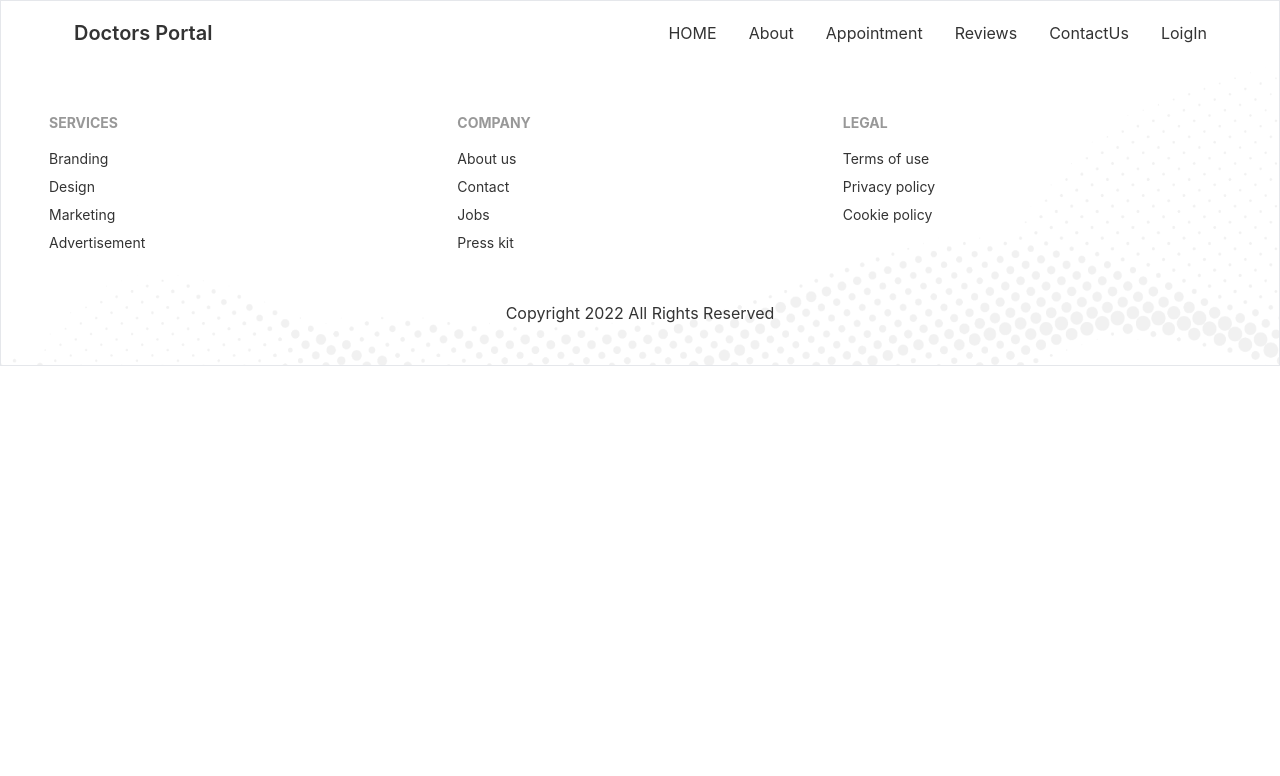
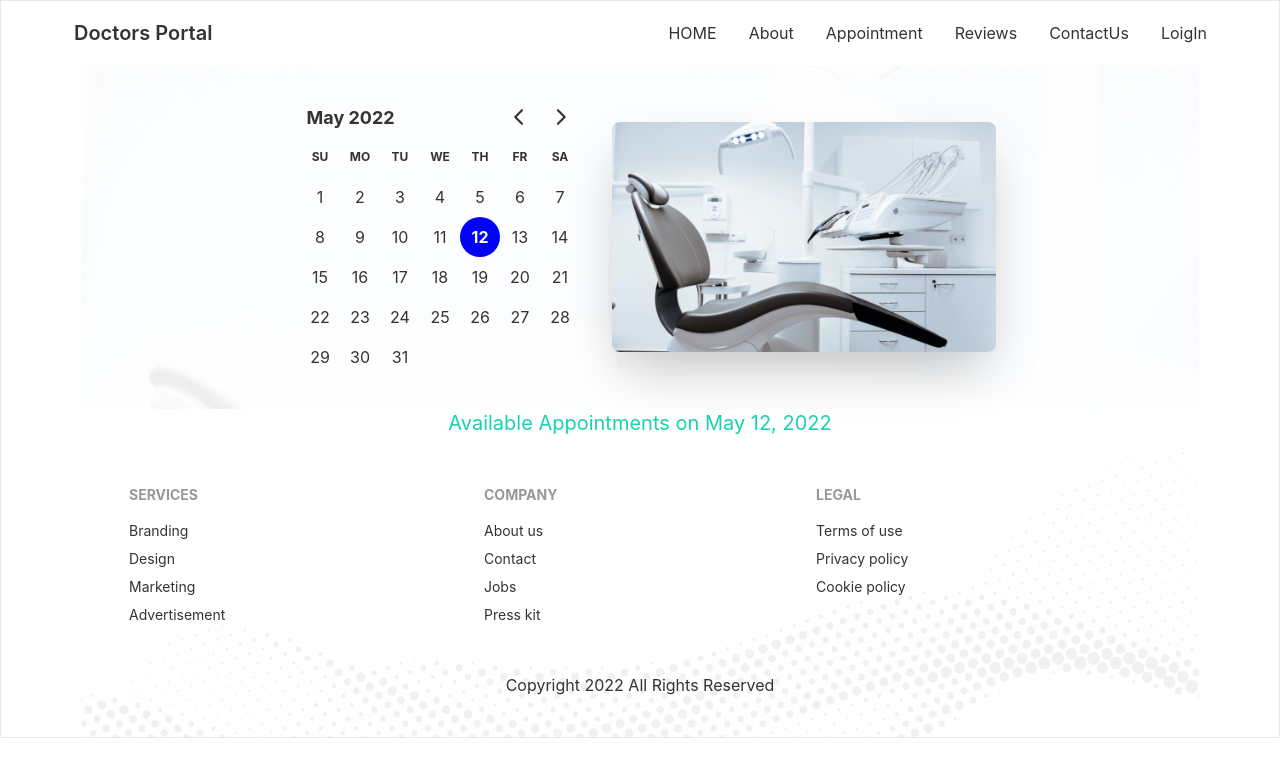
Before and after one commit to MD-MAHBUBUR-RAHMAN/doctor-portal, a React (Create React App) app: page /appointment in a window 1280 px wide. Shown: the top 776 px of the page. Built offline with nearby package versions, Linux system fonts and the light colour scheme.

Commit message:
Appointment Banner and availableAppointment set, also lift up state to its parent Appointment.js

```diff
--- a/package.json
+++ b/package.json
@@ -7,7 +7,9 @@
     "@testing-library/react": "^13.2.0",
     "@testing-library/user-event": "^13.5.0",
     "daisyui": "^2.14.3",
+    "date-fns": "^2.28.0",
     "react": "^18.1.0",
+    "react-day-picker": "^8.0.4",
     "react-dom": "^18.1.0",
     "react-router-dom": "^6.3.0",
     "react-scripts": "5.0.1",
--- /dev/null
+++ b/public/services.json
@@ -0,0 +1,57 @@
+[
+    {
+      "_id": 1,
+      "name": "Teeth Orthodontics",
+      "slots": [
+        "08.00 AM - 08.30 AM",
+        "08.30 AM - 09.00 AM",
+        "09.00 AM - 9.30 AM",
+        "09.30 AM - 10.00 AM",
+        "10.00 AM - 10.30 AM",
+        "10.30 AM - 11.00 AM"
+      ]
+    },
+    {
+      "_id": 2,
+      "name": "Cosmetic Dentistry",
+      "slots": [
+        "09.00 AM - 9.30 AM",
+        "09.30 AM - 10.00 AM",
+        "10.00 AM - 10.30 AM",
+        "10.30 AM - 11.00 AM"
+      ]
+    },
+    {
+      "_id": 3,
+      "name": "Teeth Cleaning",
+      "slots": []
+    },
+    {
+      "_id": 4,
+      "name": "Cavity Protection",
+      "slots": [
+        "10.00 AM - 10.30 AM",
+        "10.30 AM - 11.00 AM"
+      ]
+    },
+    {
+      "_id": 5,
+      "name": "Pediatric Dental",
+      "slots": [
+        "08.30 AM - 09.00 AM",
+        "09.00 AM - 9.30 AM",
+        "09.30 AM - 10.00 AM",
+        "10.00 AM - 10.30 AM",
+        "10.30 AM - 11.00 AM"
+      ]
+    },
+    {
+      "_id": 6,
+      "name": "Oral Surgery",
+      "slots": [
+        "09.30 AM - 10.00 AM",
+        "10.00 AM - 10.30 AM",
+        "10.30 AM - 11.00 AM"
+      ]
+    }
+  ]
--- a/src/Page/Appointment/Appointment.js
+++ b/src/Page/Appointment/Appointment.js
@@ -1,9 +1,15 @@
-import React from "react";
+import React, { useState } from "react";
 import Footer from "../Shared/Footer";
+import AppointmentBanner from "./AppointmentBanner";
+import AvailableAppointment from "./AvailableAppointment";
 
 const Appointment = () => {
+  const [date, setDate] = useState(new Date());
+  const selectedDate = date ? date : new Date();
   return (
-    <div>
+    <div className="max-w-[1450px] mx-auto px-20">
+      <AppointmentBanner date={date} setDate={setDate} />
+      <AvailableAppointment selectedDate={selectedDate} />
       <Footer />
     </div>
   );
--- /dev/null
+++ b/src/Page/Appointment/AppointmentBanner.js
@@ -0,0 +1,30 @@
+import bg from "../../assets/images/bg.png";
+import chair from "../../assets/images/chair.png";
+import { DayPicker } from "react-day-picker";
+import "react-day-picker/dist/style.css";
+
+const AppointmentBanner = ({ date, setDate }) => {
+  return (
+    <section
+      className=""
+      style={{
+        backgroundImage: `url(${bg})`,
+      }}
+    >
+      <div className="hero min-h-full">
+        <div className="hero-content flex-col lg:flex-row-reverse">
+          <img
+            src={chair}
+            alt=""
+            className="max-w-full md:max-w-sm rounded-lg shadow-2xl"
+          />
+          <div className="">
+            <DayPicker mode="single" selected={date} onSelect={setDate} />
+          </div>
+        </div>
+      </div>
+    </section>
+  );
+};
+
+export default AppointmentBanner;
--- /dev/null
+++ b/src/Page/Appointment/AvailableAppointment.js
@@ -0,0 +1,22 @@
+import { format } from "date-fns";
+import React, { useEffect, useState } from "react";
+
+const AvailableAppointment = ({ selectedDate }) => {
+  const [services, setServices] = useState([]);
+  console.log(services);
+  useEffect(() => {
+    fetch("services.json")
+      .then((res) => res.json())
+      .then((data) => setServices(data));
+  }, []);
+  return (
+    <div>
+      <h2 className="text-secondary text-xl text-center">
+        Available Appointments on {format(selectedDate, "PP")}
+      </h2>
+      <div></div>
+    </div>
+  );
+};
+
+export default AvailableAppointment;
--- a/src/Page/Home/Banner.js
+++ b/src/Page/Home/Banner.js
@@ -4,7 +4,7 @@ import PrimaryButton from "../Shared/PrimaryButton";
 
 const Banner = () => {
   return (
-    <div className="hero min-h-screen md:px-12 bg-['/src/assets/images/chair.png')] ">
+    <div className="hero min-h-screen md:px-12 bg-hero-pattern bg-cover">
       <div className="hero-content flex-col lg:flex-row-reverse">
         <img
           src={chair}
--- a/tailwind.config.js
+++ b/tailwind.config.js
@@ -3,7 +3,7 @@ module.exports = {
   theme: {
     extend: {
       backgroundImage: {
-        "hero-pattern": "url('/src/assets/images/chair.png')",
+        "hero-pattern": "url('/src/assets/images/bg.png')",
       },
     },
   },
```
Also changed, not shown: 1 other file (tests, documents, lock files or other folders).
